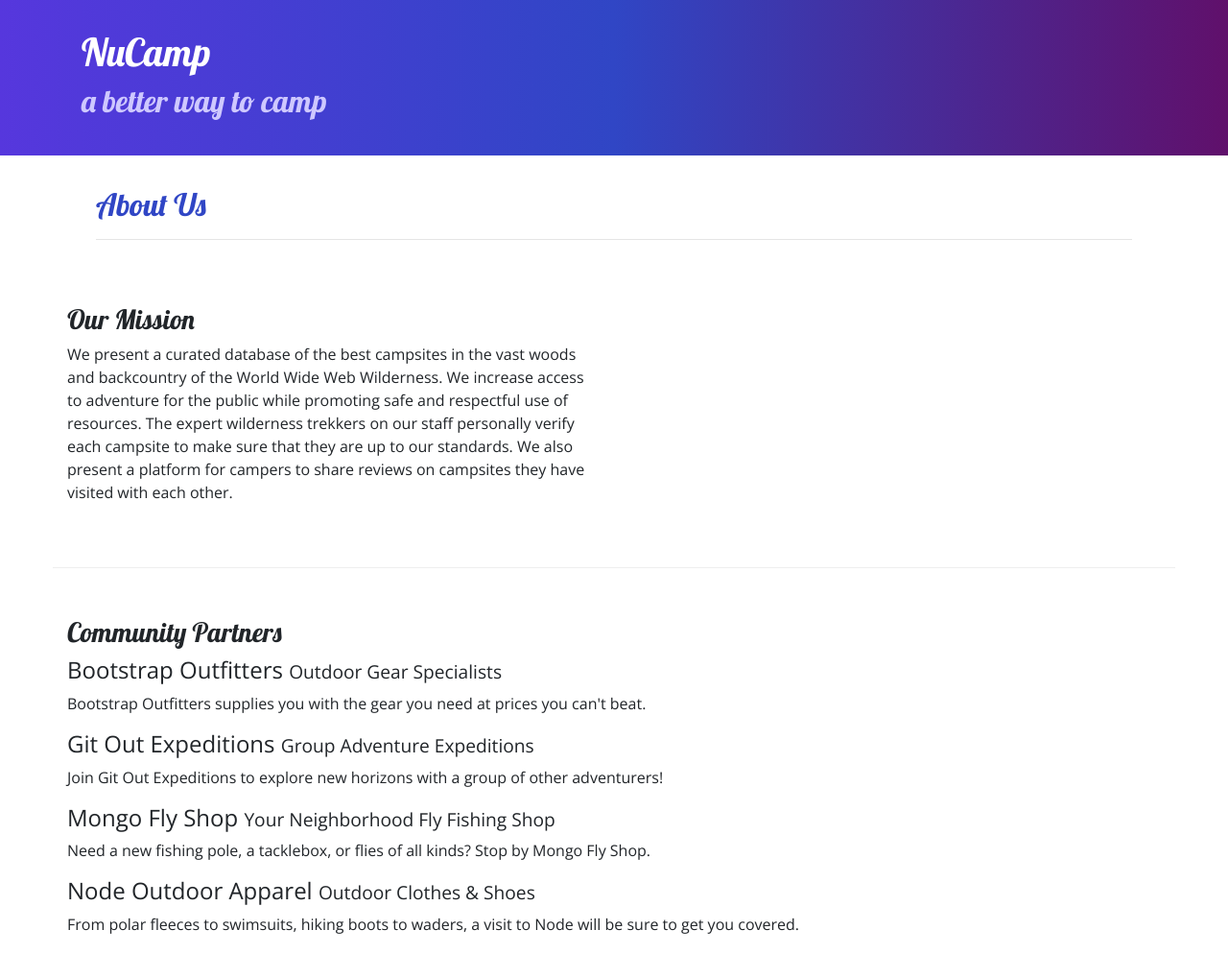
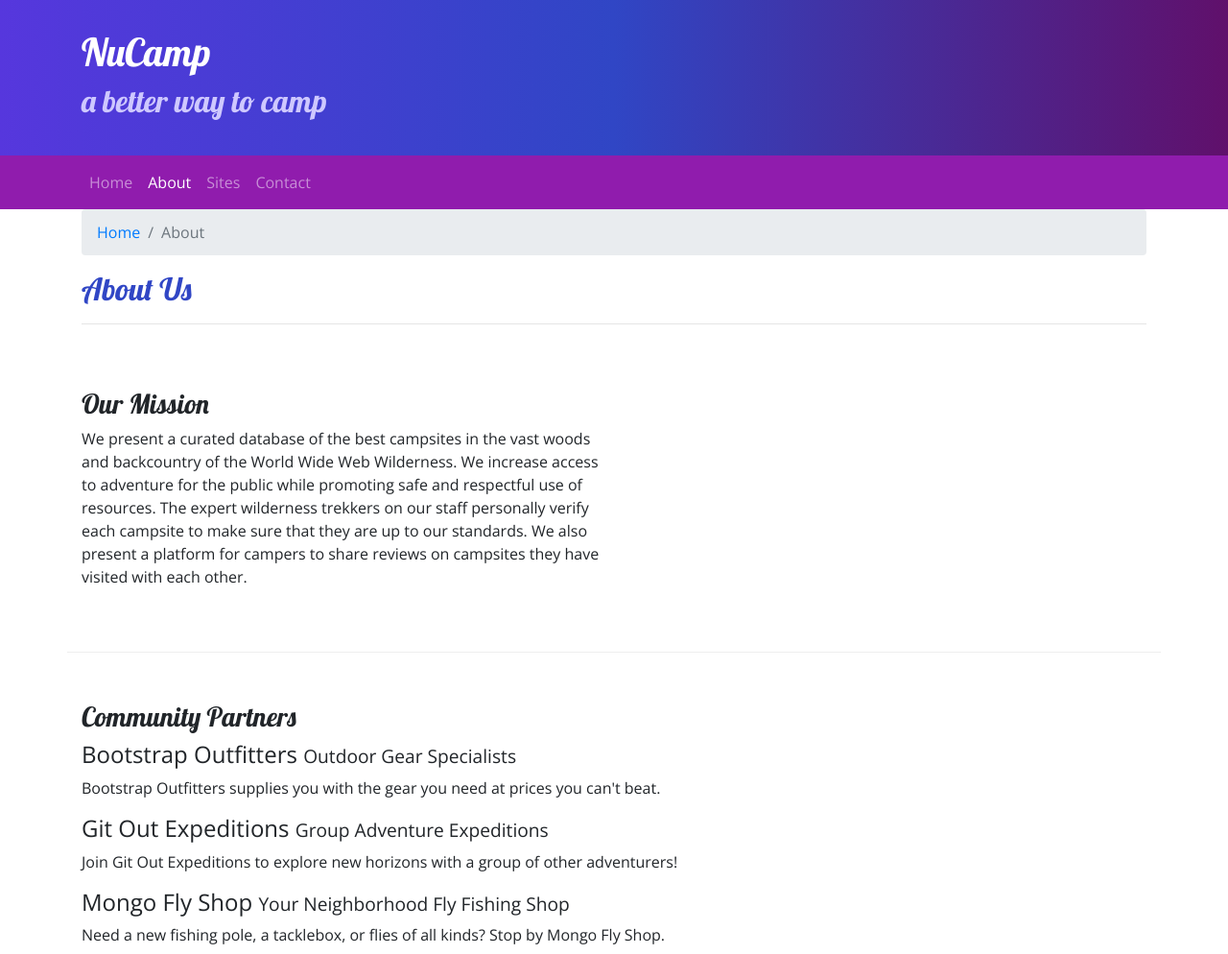
Before and after one commit to Prem2vee/nucampsite, a website: page aboutus.html in a window 1280 px wide. Shown: the top 994 px of the page at 96% size. Drawn offline with nearby package versions, Linux system fonts and the light colour scheme.

Commit message:
Navbar and Breadcrumbs

```diff
--- a/aboutus.html
+++ b/aboutus.html
@@ -28,11 +28,34 @@
             </div>
         </div>
     </header>
+    <nav class="navbar navbar-expand-sm navbar-dark sticky-top">
+        <div class="container">
+            <button class="navbar-toggler ml-auto" type="button"
+            data-toggle="collapse" data-target="#nucampNavbar">
+                <span class="navbar-toggler-icon"></span>
+            </button>
+            <div class= "collapse navbar-collapse" id="nucampNavbar">
+                <ul class="navbar-nav">
+                    <li class="nav-item"><a class="nav-link"
+                        href="index.html">Home</a></li>
+                    <li class="nav-item active"><a class="nav-link"
+                        href="#">About</a></li>
+                    <li class="nav-item"><a class="nav-link"
+                        href="#">Sites</a></li>
+                    <li class="nav-item"><a class="nav-link"
+                        href="#">Contact</a></li>
+                </ul>
+            </div>
+        </div>
+    </nav>
 
     <div class="container">
         <div class="row">
             <div class="col">
-            <div class="col col-12">
+                <ol class="breadcrumb">
+                    <li class="breadcrumb-item"><a href="index.html">Home</a></li>
+                    <li class="breadcrumb-item active">About</li>
+                </ol>
                <h2>About Us</h2>
                <hr />
             </div>
--- a/css/styles.css
+++ b/css/styles.css
@@ -18,6 +18,7 @@ footer {
 }
 
 .jumbotron {
+    margin:0;
     padding: 30px;
     background-image: linear-gradient(to right, #5637DD, #3046C5, #60106B);
     color: white;
@@ -28,3 +29,7 @@ footer {
     border-bottom: 1px ridge;
     min-height: 200px;
 }
+
+.navbar {
+    background-color: #901CAD;
+}
```
Also changed, not shown: index.html (+21 -0 lines).
